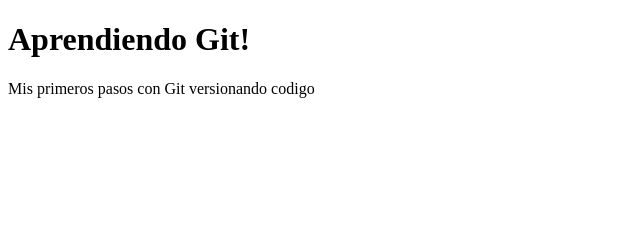
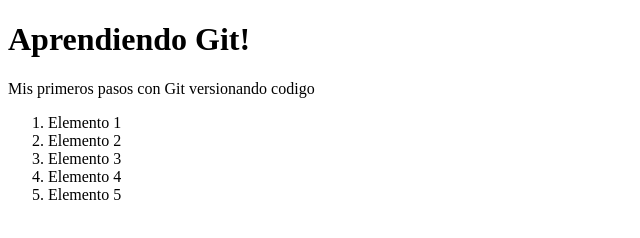
Before and after one commit to mosilisque/youtube-git, a plain HTML site: page index.html in a window 1280 px wide. Shown: the whole page, without its empty margins (0-640 px from the left). Drawn offline with Linux system fonts and the light colour scheme.

Commit message:
Agregando index.js al index.html

```diff
--- a/index.html
+++ b/index.html
@@ -9,5 +9,15 @@
   <body>
     <h1>Aprendiendo Git!</h1>
     <p>Mis primeros pasos con Git versionando codigo</p>
+    <ol>
+      <li>Elemento 1</li>
+      <li>Elemento 2</li>
+      <li>Elemento 3</li>
+      <li>Elemento 4</li>
+      <li>Elemento 5</li>
+
+    </ol>
+
+  <script src="index.js"></js>
   </body>
   </html>
```
